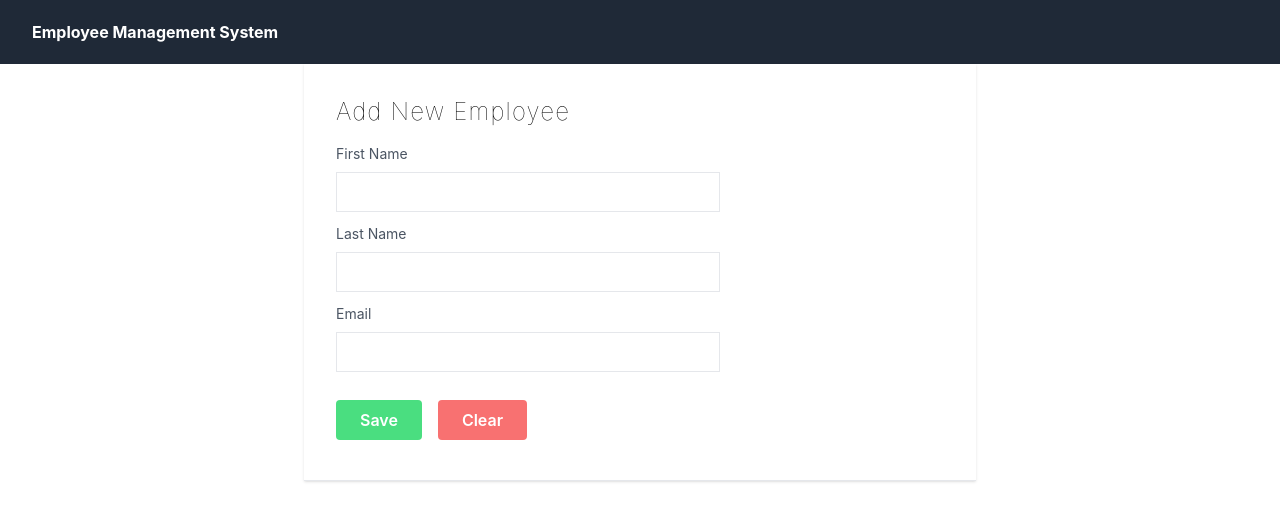
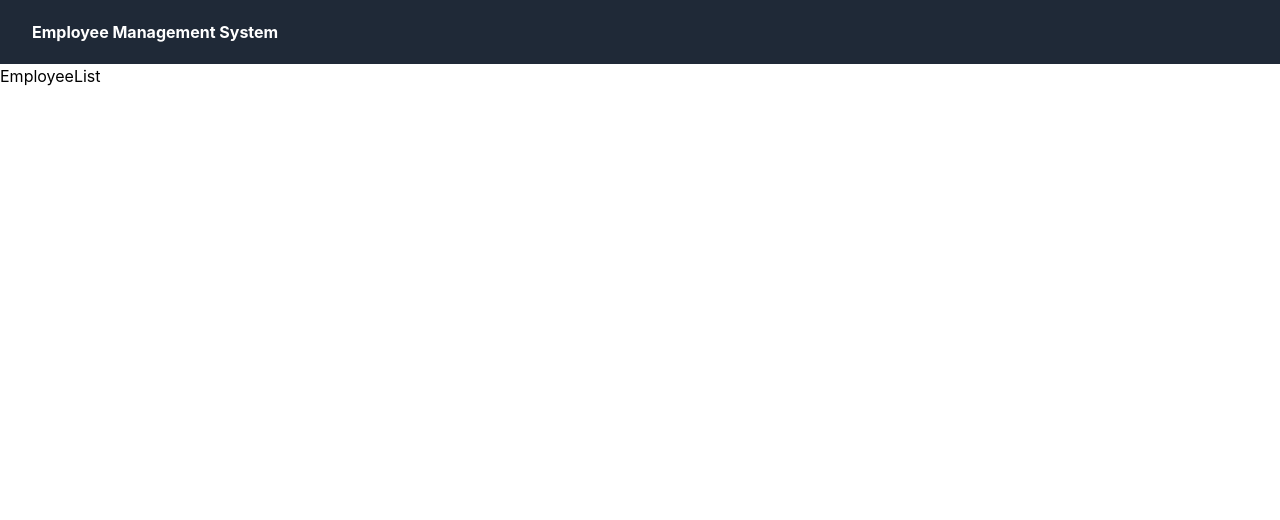
Before and after one commit to prabath1998/employee-ms-frontend-react, a React (Create React App) app: page / in a window 1280 px wide. Shown: the top 520 px of the page. Built offline with nearby package versions, Linux system fonts and the light colour scheme.

Commit message:
add routes

```diff
--- a/src/App.js
+++ b/src/App.js
@@ -1,14 +1,23 @@
-
-import './App.css';
-import AddEmployee from './components/AddEmployee';
-import Navbar from './components/Navbar';
+import { BrowserRouter, Route, Routes } from "react-router-dom";
+import "./App.css";
+import AddEmployee from "./components/AddEmployee";
+import EmployeeList from "./components/EmployeeList";
+import Navbar from "./components/Navbar";
 
 function App() {
   return (
-   <>
-    <Navbar/>
-    <AddEmployee/>
-   </>
+    <>
+      <BrowserRouter>
+        <Navbar />
+        <Routes>
+          <Route path="/" element={<EmployeeList/>}></Route>
+          <Route index element={<EmployeeList/>}></Route>
+          <Route path="/employeeList" element={<EmployeeList/>}></Route>
+          <Route path="/addEmployee" element={<AddEmployee/>}></Route>
+        </Routes>
+
+      </BrowserRouter>
+    </>
   );
 }
 
--- /dev/null
+++ b/src/components/EmployeeList.js
@@ -0,0 +1,9 @@
+import React from 'react'
+
+const EmployeeList = () => {
+  return (
+    <div>EmployeeList</div>
+  )
+}
+
+export default EmployeeList
```
